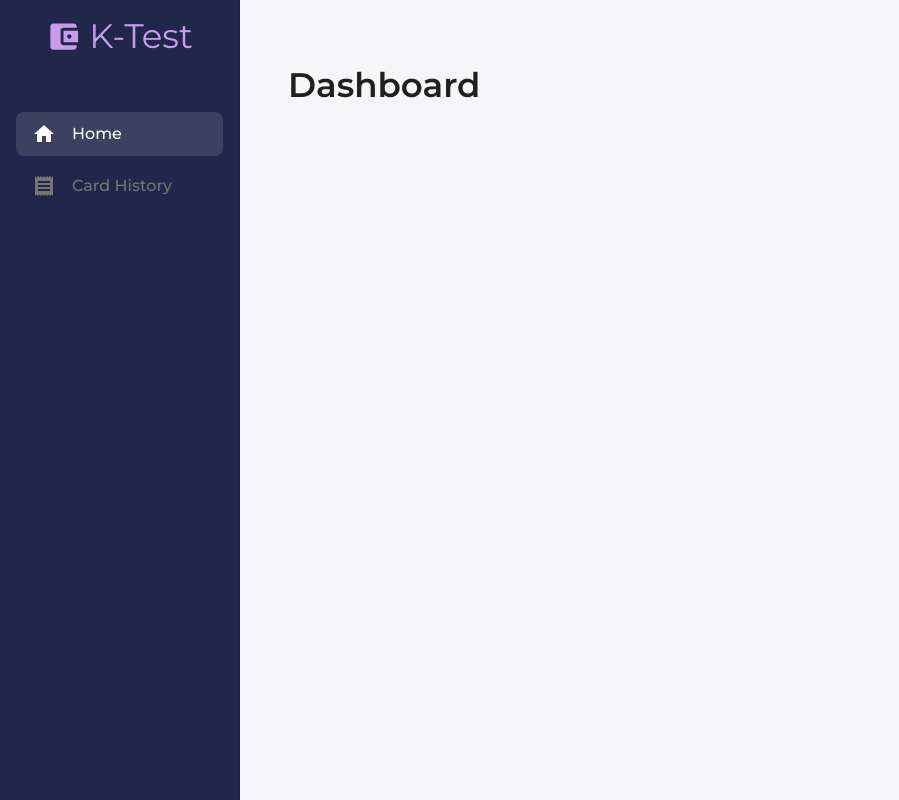
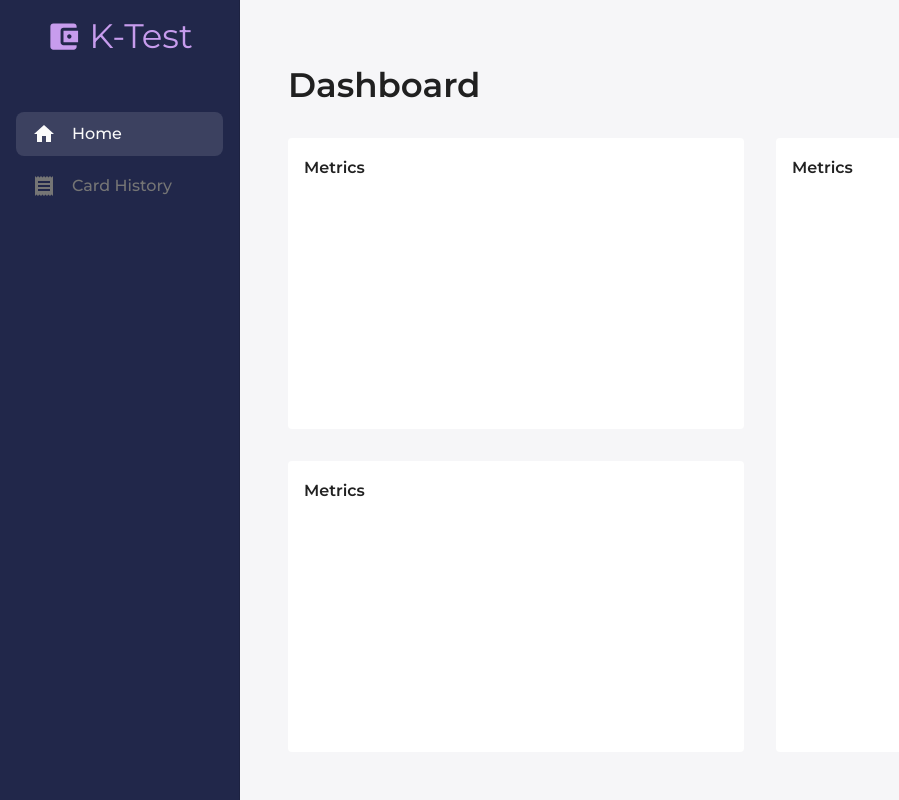
Before and after one commit to diegoMontesinos/karat-test, a React (Vite) app in the folder client/: page / in a window 1280 px wide. Shown: the whole page, without its empty margins (0-899 px from the left). Built offline with nearby package versions, Linux system fonts and the light colour scheme.

Commit message:
Add grid with the cards

```diff
--- a/client/src/App.tsx
+++ b/client/src/App.tsx
@@ -16,7 +16,7 @@ const theme = createTheme({
       main: '#C79CED',
     },
     background: {
-      paper: '#21274a',
+      paper: '#fff',
       default: '#f6f6f8',
     },
   },
--- /dev/null
+++ b/client/src/components/MetricsCard.tsx
@@ -0,0 +1,20 @@
+import Card from '@mui/material/Card';
+import CardHeader from '@mui/material/CardHeader';
+
+const MetricsCard: React.FC = () => {
+  return (
+    <Card elevation={0} sx={{ flex: 1 }}>
+      <CardHeader
+        title="Metrics"
+        titleTypographyProps={{
+          variant: 'subtitle1',
+          sx: {
+            fontWeight: 600,
+          },
+        }}
+      />
+    </Card>
+  );
+};
+
+export default MetricsCard;
--- a/client/src/components/Sidebar.tsx
+++ b/client/src/components/Sidebar.tsx
@@ -18,6 +18,7 @@ const Sidebar: React.FC = () => (
         whiteSpace: 'nowrap',
         width: 240,
         boxSizing: 'border-box',
+        backgroundColor: '#21274a',
       },
     }}
   >
--- a/client/src/sections/Home.tsx
+++ b/client/src/sections/Home.tsx
@@ -1,5 +1,8 @@
 import Box from '@mui/material/Box';
+import Grid from '@mui/material/Grid';
 import Typography from '@mui/material/Typography';
+
+import MetricsCard from '../components/MetricsCard';
 
 const Home: React.FC = () => (
   <Box
@@ -23,7 +26,23 @@ const Home: React.FC = () => (
         flexDirection: 'row',
         mt: 4,
       }}
-    ></Box>
+    >
+      <Grid container columnSpacing={4}>
+        <Grid container item xs={6} rowSpacing={4}>
+          <Grid item xs={12} display="flex">
+            <MetricsCard />
+          </Grid>
+
+          <Grid item xs={12} display="flex">
+            <MetricsCard />
+          </Grid>
+        </Grid>
+
+        <Grid item xs={6} display="flex">
+          <MetricsCard />
+        </Grid>
+      </Grid>
+    </Box>
   </Box>
 );
 
```
